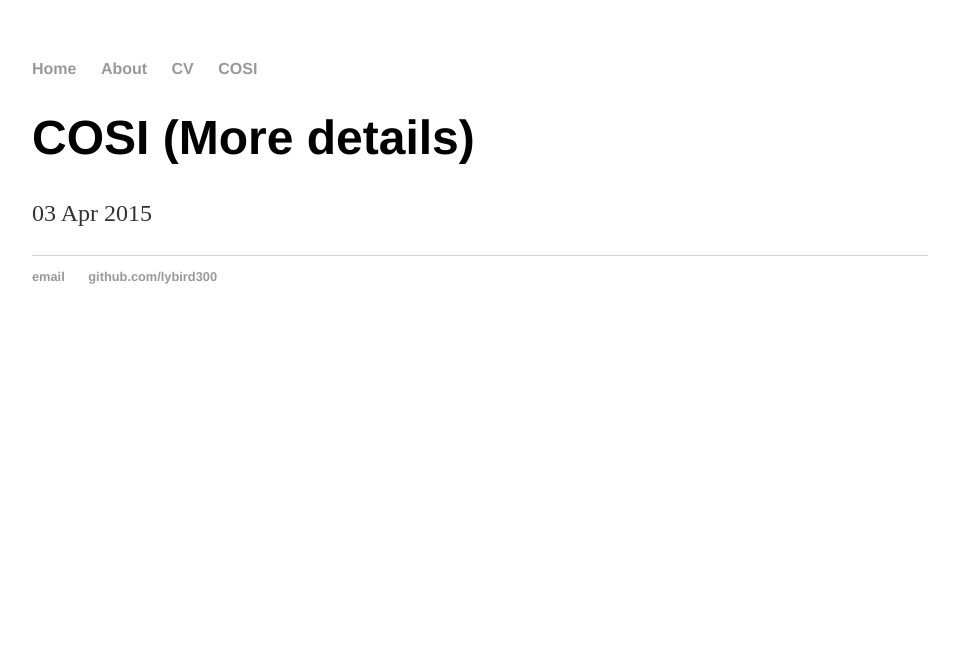
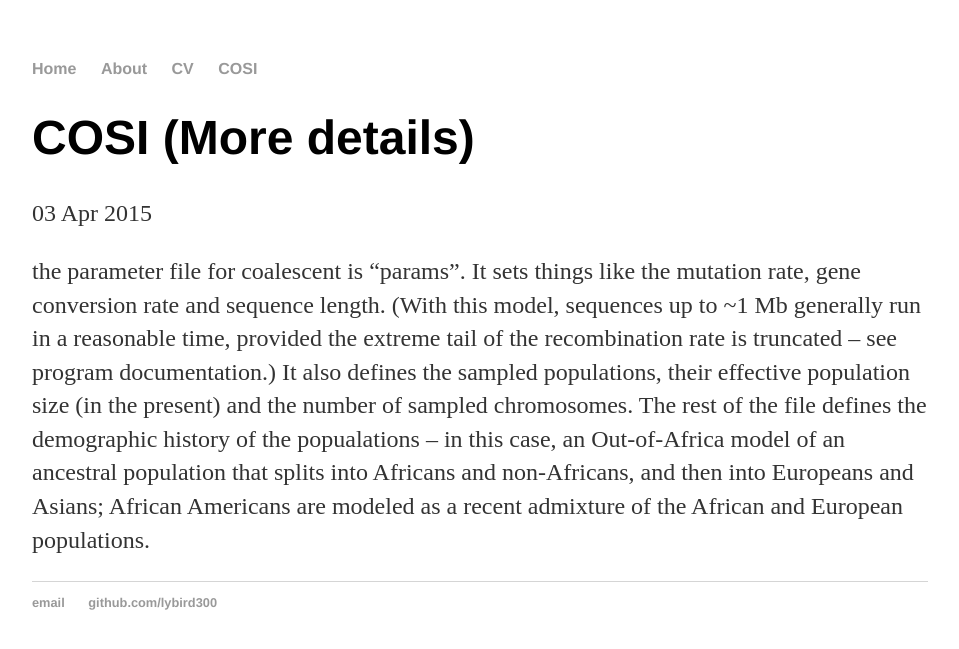
Before and after one commit to lybird300/lybird300.github.io, a Jekyll site: the page built from _posts/2015-04-03-cosi-details.md, in a window 1280 px wide. Shown: the top 649 px of the page, without its empty margins (160-1119 px from the left). Built offline with Jekyll 4.4.1, drawn with Linux system fonts in a browser that asks for light colours.

Commit message:
Update 2015-04-03-cosi-details.md

```diff
--- a/_posts/2015-04-03-cosi-details.md
+++ b/_posts/2015-04-03-cosi-details.md
@@ -3,3 +3,15 @@ layout: post
 title: "COSI (More details)"
 date: 2015-04-03
 ---
+the parameter file for coalescent is "params".  It
+sets things like the mutation rate, gene conversion rate and sequence
+length.  (With this model, sequences up to ~1 Mb generally run in a
+reasonable time, provided the extreme tail of the recombination rate
+is truncated -- see program documentation.) It also defines the sampled
+populations, their effective population size (in the present) and the
+number of sampled chromosomes.  The rest of the file defines the
+demographic history of the popualations -- in this case, an
+Out-of-Africa model of an ancestral population that splits into
+Africans and non-Africans, and then into Europeans and Asians; African
+Americans are modeled as a recent admixture of the African and
+European populations.
```
